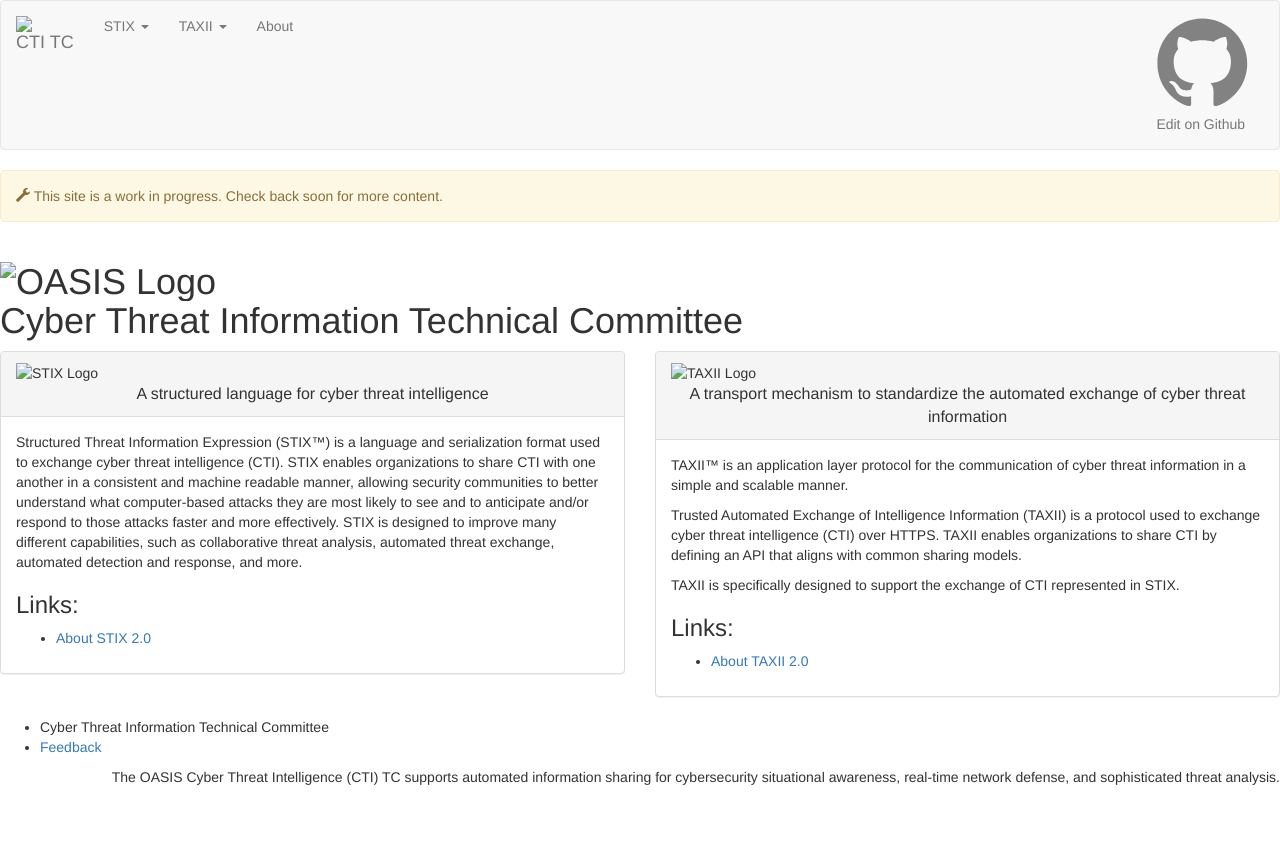
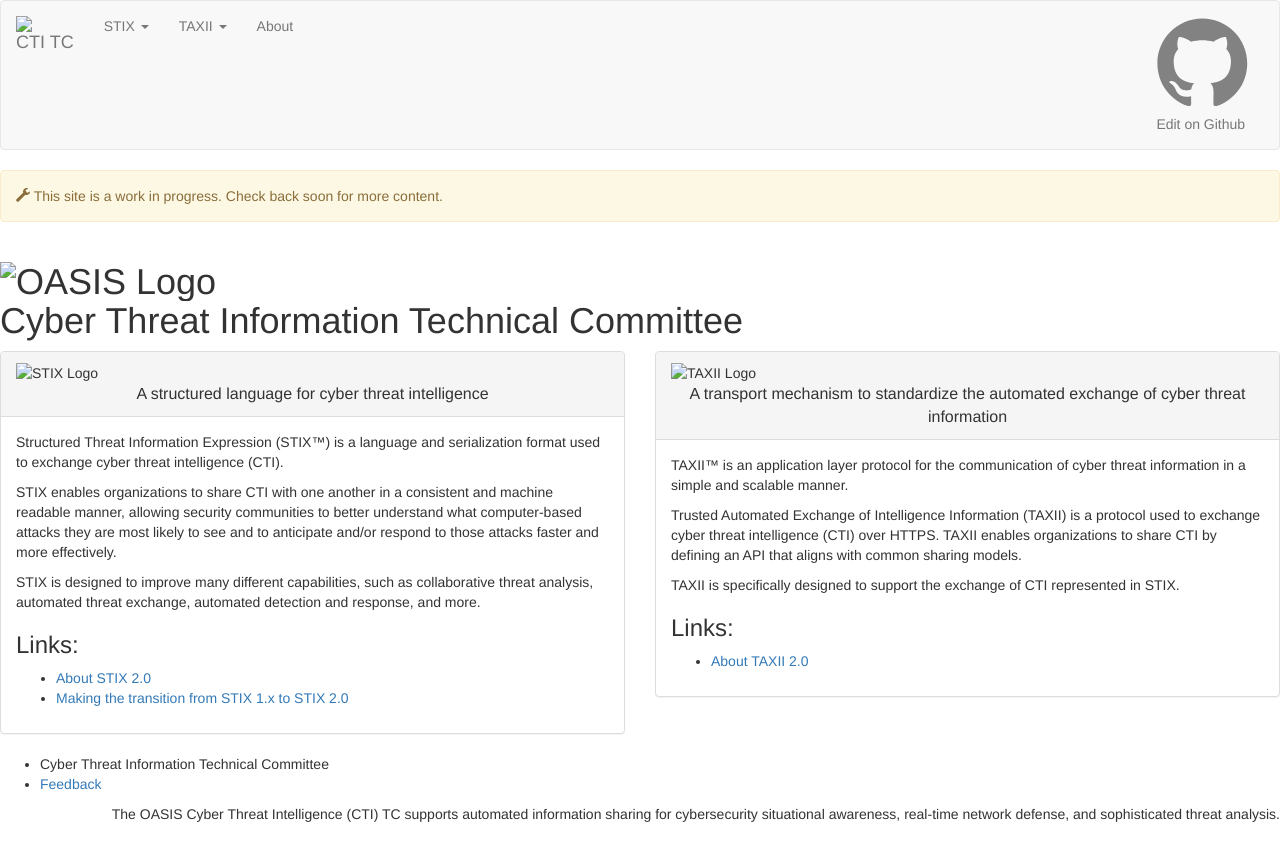
Before and after one commit to oasis-open/cti-documentation, a Jekyll site: the page built from index.md, in a window 1280 px wide. Shown: the top 861 px of the page. Built offline with Jekyll 4.4.1, drawn with Linux system fonts in a browser that asks for light colours; nearby versions of some CDN libraries; library files that are not in the unit come from our copies.

Commit message:
Add STIX 1.x/2.0 comparison page

```diff
--- a/index.md
+++ b/index.md
@@ -18,12 +18,19 @@
       </div>
       <div class="panel-body">
         <p>
-          Structured Threat Information Expression (STIX™) is a language and serialization format used to exchange cyber threat intelligence (CTI). STIX enables organizations to share CTI with one another in a consistent and machine readable manner, allowing security communities to better understand what computer-based attacks they are most likely to see and to anticipate and/or respond to those attacks faster and more effectively. STIX is designed to improve many different capabilities, such as collaborative threat analysis, automated threat exchange, automated detection and response, and more.
+          Structured Threat Information Expression (STIX™) is a language and serialization format used to exchange cyber threat intelligence (CTI).
+        <p>
+        </p>
+          STIX enables organizations to share CTI with one another in a consistent and machine readable manner, allowing security communities to better understand what computer-based attacks they are most likely to see and to anticipate and/or respond to those attacks faster and more effectively.
+        <p>
+        </p>
+          STIX is designed to improve many different capabilities, such as collaborative threat analysis, automated threat exchange, automated detection and response, and more.
         </p>
         <p>
           <h3>Links:</h3>
           <ul>
             <li markdown="span">[About STIX 2.0](stix/about)</li>
+            <li markdown="span">[Making the transition from STIX 1.x to STIX 2.0](stix/compare)</li>
           </ul>
         </p>
       </div>
```
Also changed, not shown: stix/compare.md (added, +62 -0 lines).
